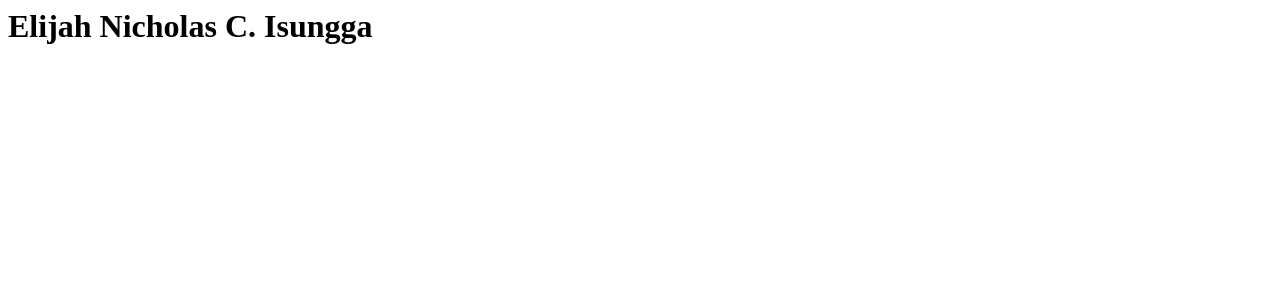
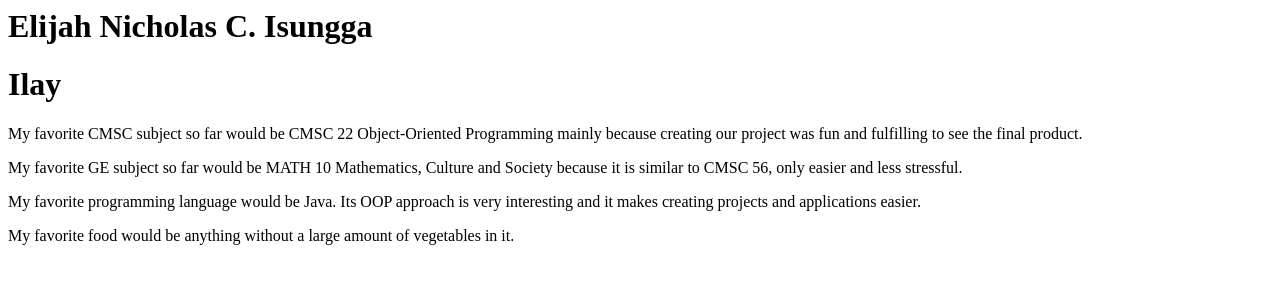
Before and after one commit to ilaynicholas/ilaynicholas.github.io, a plain HTML site: page isungga.html in a window 1280 px wide. Drawn offline with Linux system fonts and the light colour scheme.

Commit message:
changed isungga.html

```diff
--- a/isungga.html
+++ b/isungga.html
@@ -1,3 +1,8 @@
-<head>
+<body>
 	<h1>Elijah Nicholas C. Isungga</h1>
-</head>
+	<h1>Ilay</h1>
+	<p>My favorite CMSC subject so far would be CMSC 22 Object-Oriented Programming mainly because creating our project was fun and fulfilling to see the final product.</p>
+	<p>My favorite GE subject so far would be MATH 10 Mathematics, Culture and Society because it is similar to CMSC 56, only easier and less stressful.</p>
+	<p>My favorite programming language would be Java. Its OOP approach is very interesting and it makes creating projects and applications easier.</p>
+	<p>My favorite food would be anything without a large amount of vegetables in it.</p>
+</body>
```
